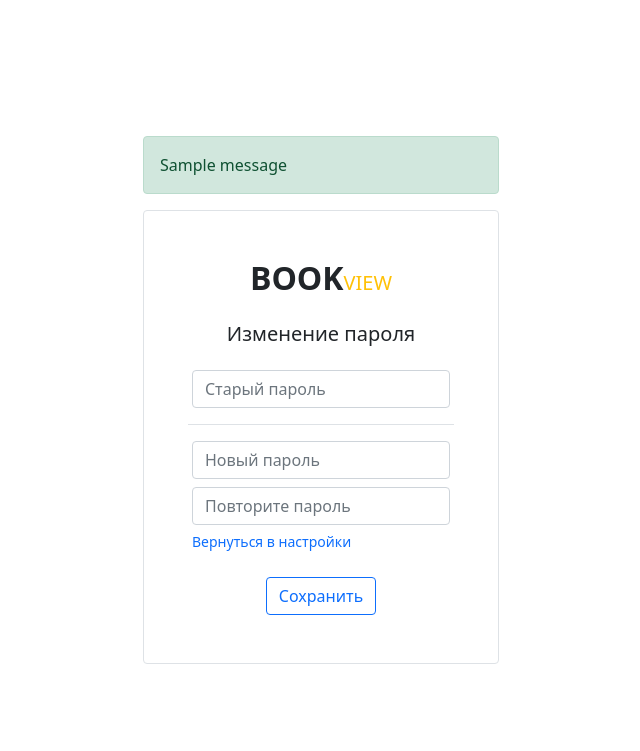
After one commit to BorisPlaton/books_flask, a Flask app: page /change_password in a window 1280 px wide. The commit adds this page. Shown: the top 751 px of the page, without its empty margins (319-959 px from the left). Run offline with Flask 2, Linux system fonts and the light colour scheme; a user stored in the database is signed in; tables that the repository leaves empty hold one stand-in row (values such as "Sample post"); one stand-in notice (Sample message) is shown; some libraries are stand-ins or nearby versions.

Commit message:
changing password

```diff
--- a/bookreview/forms/forms.py
+++ b/bookreview/forms/forms.py
@@ -1,6 +1,7 @@
 from flask_wtf import FlaskForm, Form
 from flask_wtf.file import FileField, FileRequired, FileSize, FileAllowed
 from flask_bcrypt import check_password_hash
+from flask_login import current_user
 from wtforms.validators import InputRequired, EqualTo, Email, ValidationError, Length, Regexp
 from wtforms.fields import StringField, PasswordField, SubmitField, BooleanField
 from bookreview.models import User
@@ -9,7 +10,7 @@ from bookreview import profile_img
 
 class LoginForm(FlaskForm):
     """
-    Форма для авторизации пользователя при входе на сайт.
+    Авторизация пользователя при входе на сайт.
     Проверяет правильность ввода пароля и логина. В ином случае вызывает ошибку ValidationError.
     """
     login = StringField("Логин", validators=[InputRequired("Введите логин")])
@@ -29,7 +30,7 @@ class LoginForm(FlaskForm):
 
 class RegisterForm(FlaskForm):
     """
-    Форма для регистрации пользователя.
+    Регистрация пользователя.
     Проверяет уникальность логина и почты. В ином случае вызывает ошибку ValidationError.
     """
     login = StringField("Логин", validators=[InputRequired("Введите логин"),
@@ -56,7 +57,7 @@ class RegisterForm(FlaskForm):
 
 class EmailSendForm(FlaskForm):
     """
-    Форма для отправки письма пользователю.
+    Отправка письма пользователю при регистрации.
     Проверяет правильность существование почты. В ином случае вызывает ошибку ValidationError.
     """
     email = StringField("Почта", validators=[InputRequired("Введите почту"), Email("Введите почту")])
@@ -72,25 +73,39 @@ class EmailSendForm(FlaskForm):
 
 class SetNewPassword(FlaskForm):
     """
-    Форма для изменения пароля
+    Изменение пароля пользователя
     """
-    new_password = PasswordField("Пароль", validators=[InputRequired("Введите новый пароль")])
+    new_password = PasswordField("Новый пароль", validators=[InputRequired("Введите новый пароль")])
     confirm_new_password = PasswordField("Повторите пароль",
                                          validators=[EqualTo('new_password', message="Пароли должны совпадать")])
     submit = SubmitField("Сохранить")
 
 
+class ChangePassword(SetNewPassword):
+    """
+    Изменение пароля пользователя со странички настройки
+    """
+    old_password = PasswordField("Старый пароль", validators=[InputRequired("Введите старый пароль")])
+
+    def validate_old_password(self, old_password):
+        if not self.old_password.errors and not check_password_hash(current_user.password, old_password.data):
+            raise ValidationError("Неверный пароль")
+
+
 class ChangeUsername(FlaskForm):
     """
-    Форма для изменения имя пользователя
+    Изменения имя пользователя
     """
     username = StringField("Имя пользователя", validators=[InputRequired("Введите новое имя"), Length(max=24),
                                                            Regexp(regex="^(?:[\w]+\s?)+$",
-                                                                  message="Неверный ввод имя")])
+                                                                  message="Неверный ввод имени")])
     submit = SubmitField("Сохранить")
 
 
 class LoadPhoto(FlaskForm):
+    """
+    Загрузка фото пользователя
+    """
     photo = FileField("Загрузить фото", validators=[FileRequired("Загрузите фото"),
                                                     FileSize(max_size=1000000,
                                                              message="Файл должен весить меньше 1 Мб"),
@@ -99,4 +114,7 @@ class LoadPhoto(FlaskForm):
 
 
 class DeletePhoto(FlaskForm):
+    """
+    Удаление фото пользователя
+    """
     submit = SubmitField("Удалить фото")
--- a/bookreview/routes/main.py
+++ b/bookreview/routes/main.py
@@ -1,11 +1,11 @@
 from pathlib import Path
 from os import remove
-from flask import Blueprint, render_template, url_for, redirect, request
+from flask import Blueprint, render_template, url_for, redirect, request, flash
 from flask_login import current_user, login_user, logout_user, login_required
 from flask_bcrypt import generate_password_hash
 from flask_uploads import UploadSet, IMAGES
 from itsdangerous import URLSafeTimedSerializer, BadSignature, SignatureExpired
-from bookreview.forms import LoadPhoto, DeletePhoto, ChangeUsername
+from bookreview.forms import LoadPhoto, DeletePhoto, ChangeUsername, ChangePassword
 from bookreview.models import User
 from bookreview.func import send_reset_message, send_confirm_message
 from bookreview import db, app, profile_img
@@ -22,6 +22,7 @@ def index():
 
 
 @main.route('/settings', methods=["POST", "GET"])
+@login_required
 def settings():
     """
     Страница настроек. Обработчики форм вынесены в отдельные функции:
@@ -40,6 +41,7 @@ def settings():
 
 
 @main.route("/load_photo", methods=["GET", "POST"])
+@login_required
 def load_photo_def():
     """
     Загружает фото пользователя
@@ -64,6 +66,7 @@ def load_photo_def():
 
 
 @main.route("/change_username", methods=["GET", "POST"])
+@login_required
 def change_username_def():
     """
     Меняет имя пользователя
@@ -86,6 +89,7 @@ def change_username_def():
 
 
 @main.route("/delete_photo", methods=["GET", "POST"])
+@login_required
 def delete_photo_def():
     """
     Удаляет фото пользователя, если это не стандартное фото
@@ -108,3 +112,15 @@ def delete_photo_def():
                            load_photo_form=load_photo,
                            delete_photo_form=delete_photo,
                            change_username_form=change_username)
+
+
+@main.route("/change_password", methods=["POST", "GET"])
+@login_required
+def change_password():
+    change_password_form = ChangePassword()
+    if change_password_form.validate_on_submit():
+        current_user.password = generate_password_hash(change_password_form.new_password.data)
+        db.session.commit()
+        flash("Пароль успешно изменён", category="success")
+        return redirect(url_for("main.settings"))
+    return render_template("change_password.html", form=change_password_form)
--- /dev/null
+++ b/bookreview/templates/_macro.html
@@ -0,0 +1,8 @@
+{% macro load_field(field) %}
+	{{ field(**kwargs) }}
+	{% for error in field.errors %}
+        <small class="form-text text-danger mt-1 m-0">
+            {{ error }}
+        </small>
+    {% endfor %}
+{% endmacro %}
--- a/bookreview/templates/base.html
+++ b/bookreview/templates/base.html
@@ -52,7 +52,7 @@
 		<div class="d-flex col-lg-3 justify-content-lg-end">
 			<div>
 				<div class="sticky-top">
-					<div class="d-flex flex-column justify-content-start px-4 border-end">
+					<div class="d-flex flex-column align-items-end px-4 border-end">
 
 						{% if current_user.is_authenticated %}
 							<!-- USERNAME AND PROFILE PIC -->
@@ -63,6 +63,7 @@
 								<a href="#" class="text-dark"><span class="ms-2 fs-5">{{ current_user.username }}</span></a>
 							</div>
 
+							<div class="d-flex flex-column align-items-start">
 								<!-- SETTINGS -->
 								<div>
 									<a href="{{ url_for('main.settings') }}" class="sidebar_link"><i class="bi bi-gear me-1"></i>Настройки</a>
@@ -73,11 +74,14 @@
 									<a href="{{ url_for('authorization.logout') }}" class="sidebar_link"><i class="bi bi-box-arrow-left me-1"></i>Выход</a>
 								</div>
 						{% else %}
+							<div class="d-flex flex-column align-items-start">
 								<!-- LOG IN -->
 								<div>
 									<a href="{{ url_for('authorization.login') }}" class="sidebar_link"><i class="bi bi-box-arrow-in-right me-1"></i>Вход</a>
 								</div>
+							</div>
 						{% endif %}
+							</div>
 
 
 
--- a/bookreview/templates/base_auth.html
+++ b/bookreview/templates/base_auth.html
@@ -1,3 +1,5 @@
+{% from "_macro.html" import load_field %}
+
 <!DOCTYPE html>
 <html lang="en">
 <head>
--- /dev/null
+++ b/bookreview/templates/change_password.html
@@ -0,0 +1,41 @@
+{% extends 'base_auth.html' %}
+
+
+{% block title %} Bookview | Новый пароль {% endblock %}
+
+{% block form_action %} {{ url_for('main.change_password') }} {% endblock %}
+
+{% block auth_body %}
+
+<!-- FORM TITLE -->
+<div class="col-12">
+    <h4 class="text-center fs-5 mb-3">Изменение пароля</h4>
+</div>
+
+
+<div class="col-12 pb-3 border-bottom">
+	{{ load_field(form.old_password, class="form-control", placeholder=form.old_password.label.text) }}
+</div>
+
+<div class="col-12 mt-3">
+	{{ load_field(form.new_password, class="form-control", placeholder=form.new_password.label.text) }}
+</div>
+
+<div class="col-12">
+	{{ load_field(form.confirm_new_password, class="form-control", placeholder=form.confirm_new_password.label.text) }}
+</div>
+
+<!-- LINK TO LOGIN PAGE -->
+<div class="col-12 mt-1">
+    <small class="col-12"><a href="{{ url_for('main.settings') }}" class="text-primary">Вернуться в настройки</a></small>
+</div>
+
+<div class="col-12 d-flex justify-content-center align-items-center mt-4">
+	{{ form.submit(class="btn btn-outline-primary") }}
+</div>
+
+
+{% endblock %}
+
+{% block footer %}
+{% endblock %}
```
Also changed, not shown: bookreview/templates/login.html (+2 -16 lines), bookreview/templates/settings.html (+10 -5 lines), bookreview/book.db, bookreview/static/profile_img/photo_2019-12-12_19-29-15_1.jpg (added), bookreview/static/profile_img/photo_2019-12-12_19-29-15_2.jpg (added). Lines whose indentation alone changed are shown as unchanged.
